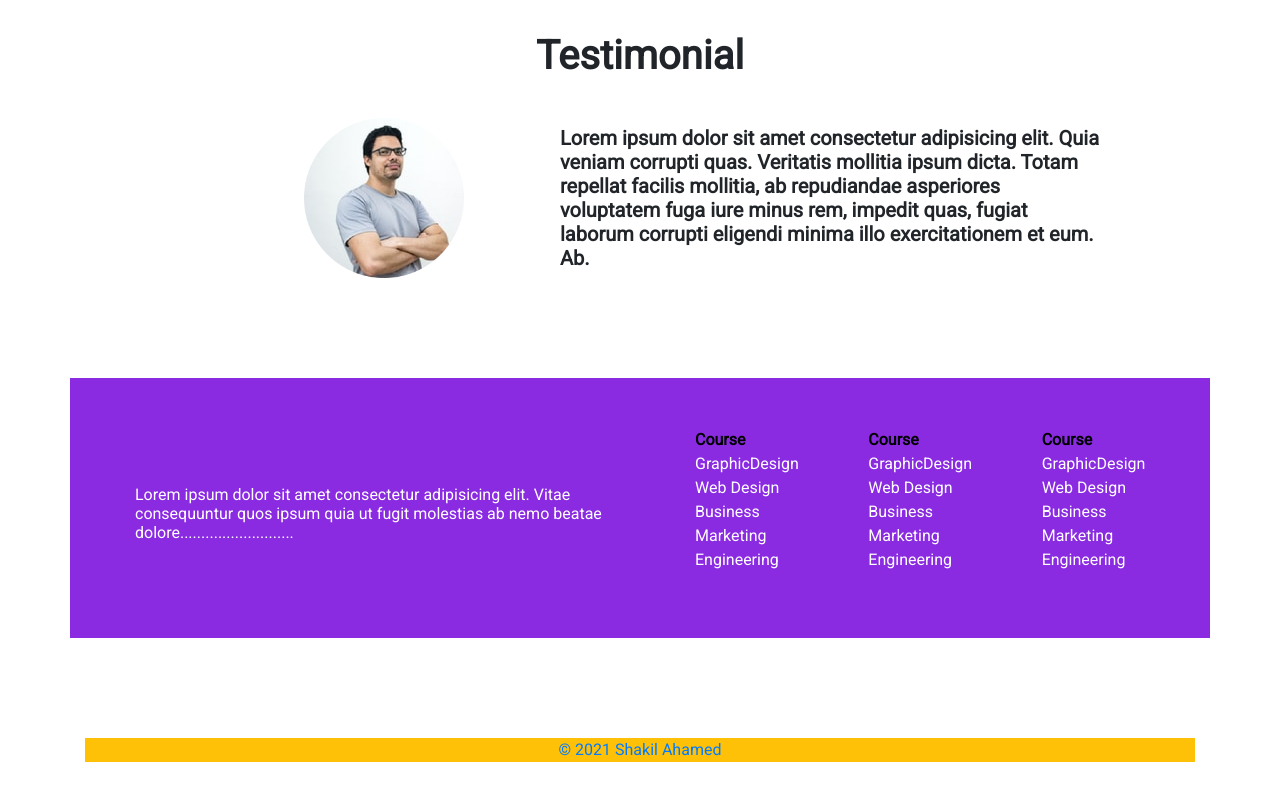
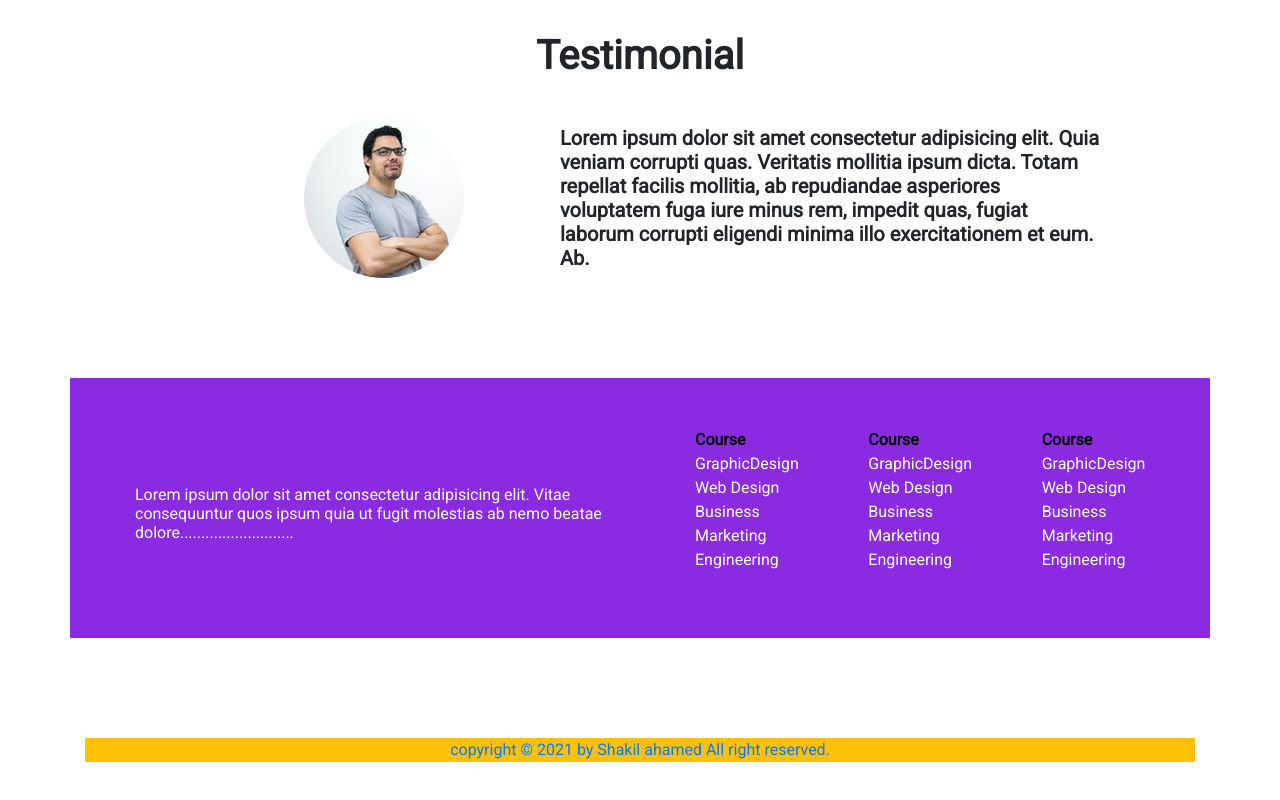
Before and after one commit to shakilahamed1/web-bd, a plain HTML site: page index.html in a window 1280 px wide. Shown: the part 2063-2863 px from the top of the page. Drawn offline with Linux system fonts and the light colour scheme.

Commit message:
add footer

```diff
--- a/index.html
+++ b/index.html
@@ -287,7 +287,7 @@ function drawHand(ctx, pos, length, width) {
 
 <section class="container">
   <footer>
-    <p class="text-center bg-warning text-primary">&copy; 2021 Shakil Ahamed</p>
+    <p class="text-center bg-warning text-primary">copyright © 2021 by Shakil ahamed All right reserved.</p>
   </footer>
 </section>
 
```
